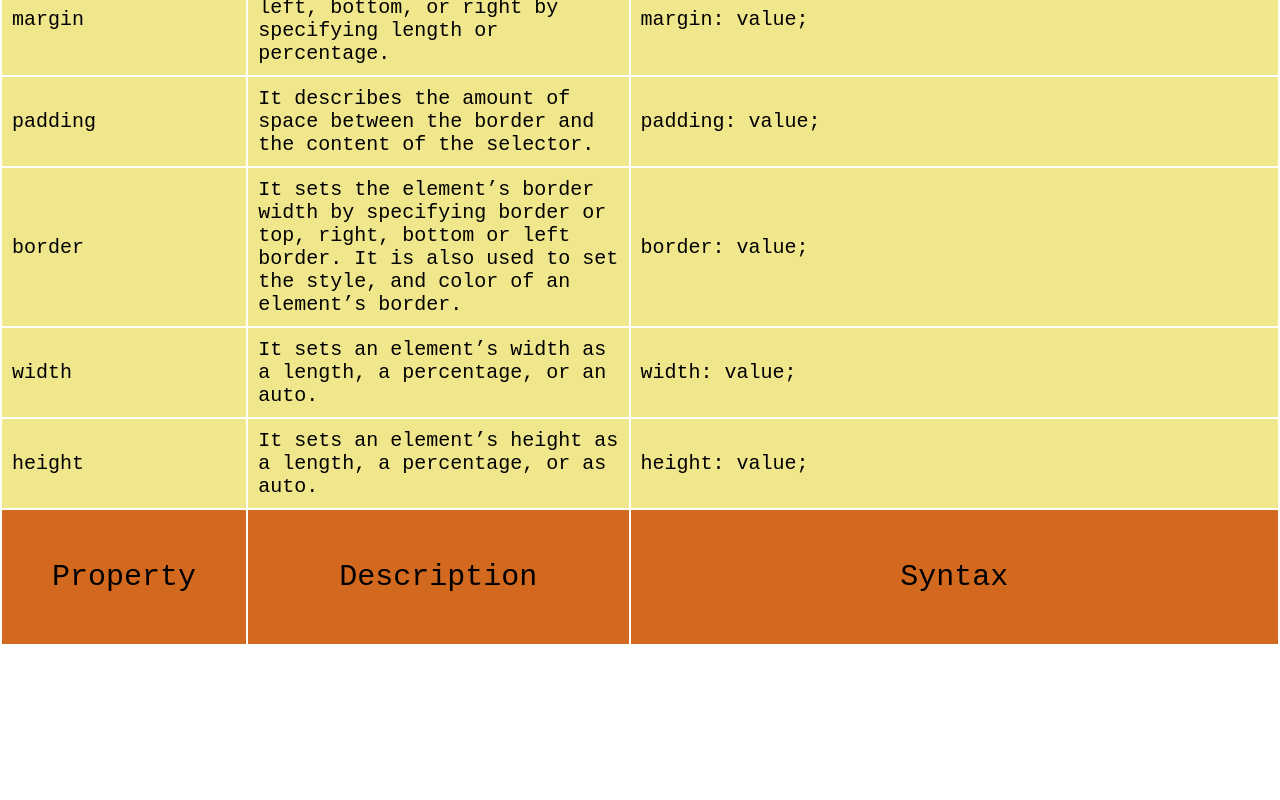
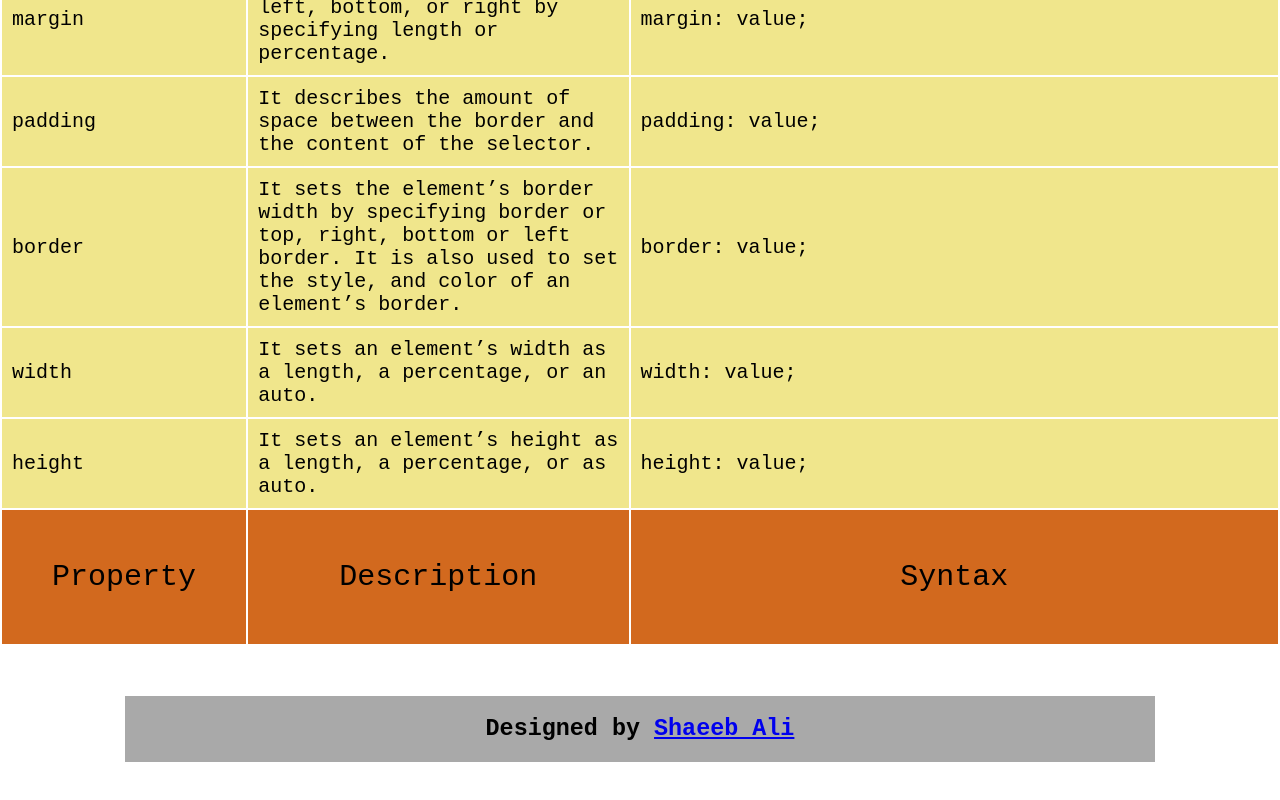
Before and after one commit to shaeebali/html-css-cheatsheet, a plain HTML site: page index.html in a window 1280 px wide. Shown: the part 1790-2590 px from the top of the page. Before the commit the page ends 2486 px from the top, so only its background shows below. Drawn offline with Linux system fonts and the light colour scheme.

Commit message:
add footer, complete styling, add anchor to footer with github profile link

```diff
--- a/index.html
+++ b/index.html
@@ -106,5 +106,8 @@
     </tfoot>
    </table>
  </main>
+ <footer id="footer">
+  <h3>Designed by <a href="https://www.github.com/shaeebali" target="_blank">Shaeeb Ali</a></h3>
+ </footer>
 </body>
 </html>
--- a/styles.css
+++ b/styles.css
@@ -56,3 +56,14 @@ tfoot td {
   background-color: chocolate;
   padding: 50px;
 }
+
+footer {
+  text-align: center;
+  font-size: 20px;
+  margin: 50px;
+  margin-left: 125px;
+  margin-right: 125px;
+  padding: 20px;
+  background-color:darkgrey;
+  font-family: monospace;
+}
```
